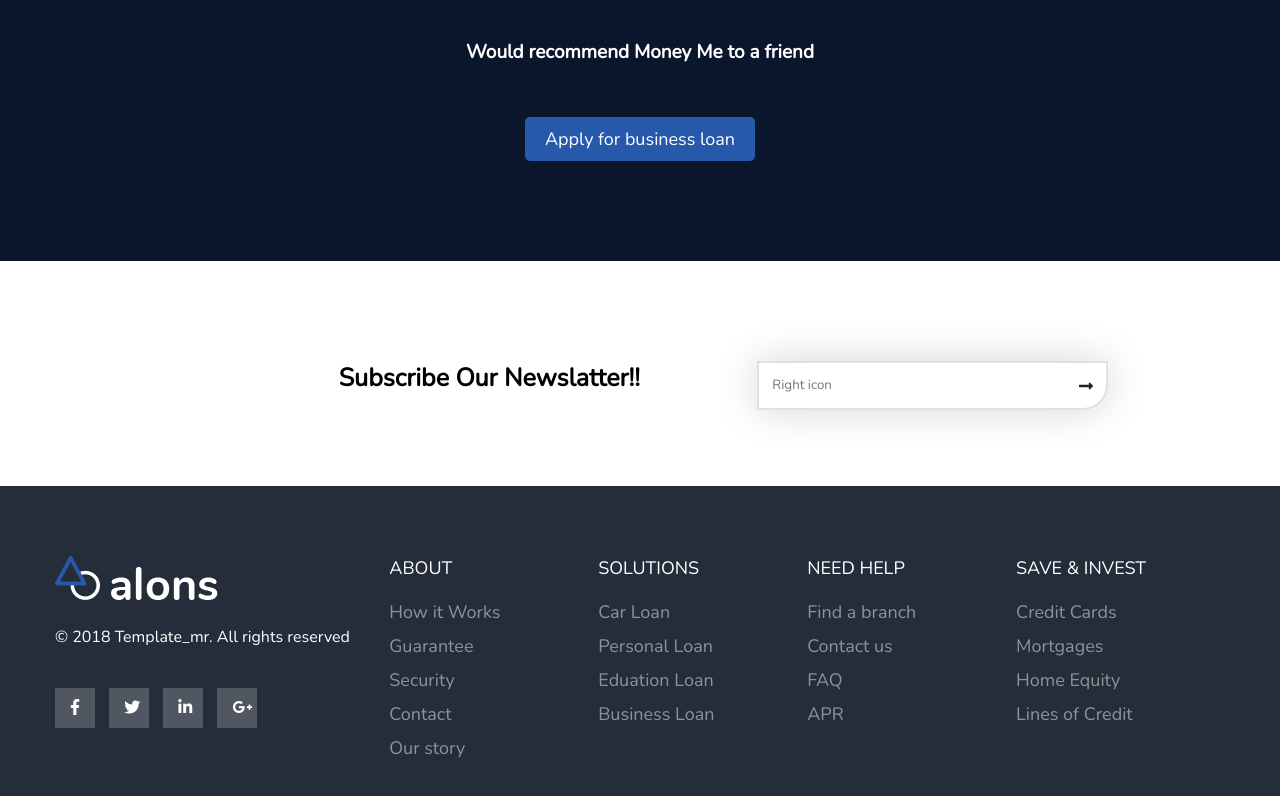
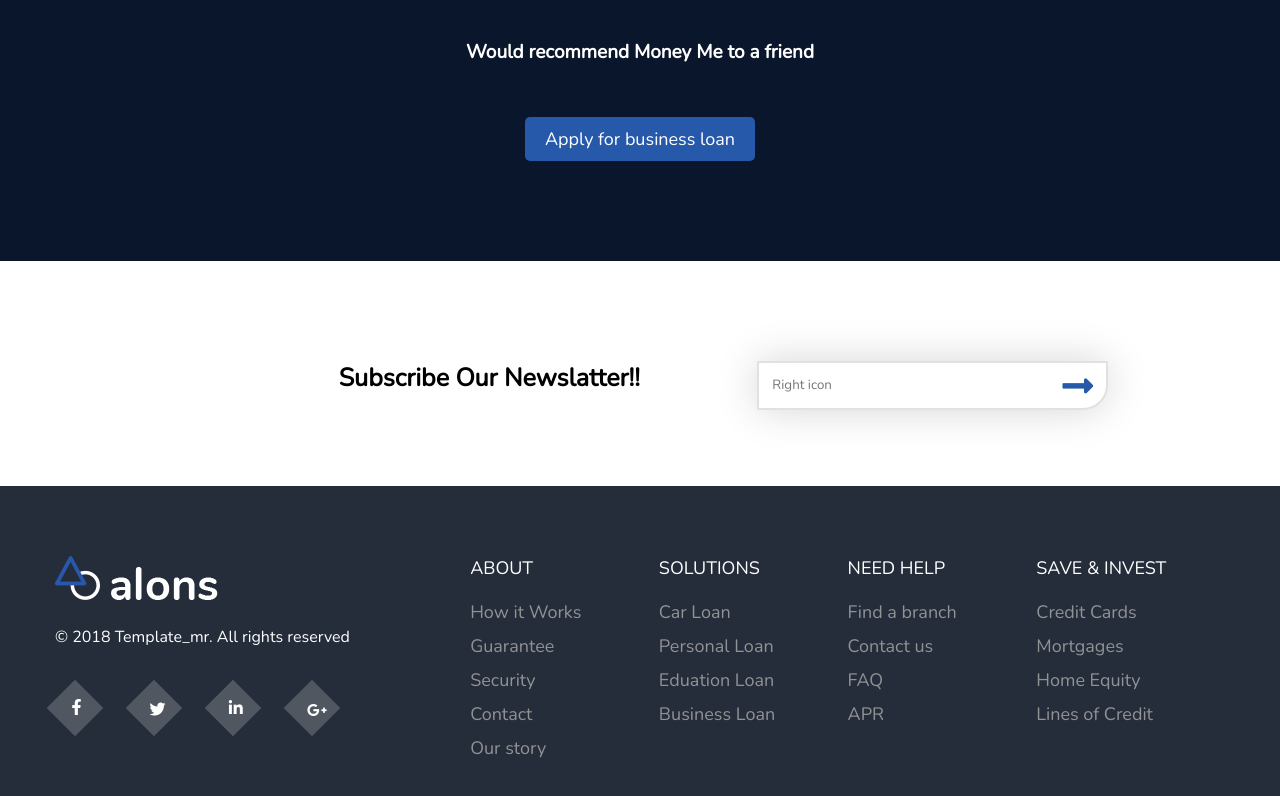
Before and after one commit to HashanLi94/TestUIApp, a plain HTML site: page index.html in a window 1280 px wide. Shown: the part 1919-2715 px from the top of the page. Drawn offline with nearby package versions, Linux system fonts and the light colour scheme.

Commit message:
update the footer

```diff
--- a/style.css
+++ b/style.css
@@ -511,12 +511,13 @@ input {
     padding-right: 35px !important;
 }
 .right-inner-addon i {
-  color: #222;
+  color: #2759ab;
   position: absolute;
   right: 120px;
   padding: 12px 12px;
   pointer-events: none;
-  top: 5px;
+  top: -5px;
+  font-size: 35px;
 }
 
 
@@ -558,11 +559,11 @@ ul {
   height: 40px;
   width: 40px;
   background-color: rgba(255, 255, 255, 0.2);
-  margin: 0 10px 10px 0;
   text-align: center;
-  line-height: 40px;
   color: #fff;
   margin-top: 40px;
+  transform: rotate(45deg);
+  margin-right: 35px;
 }
 
 .footer-col-1 p {
@@ -573,7 +574,7 @@ ul {
 }
 
 .flex-container > .footer-col-1 {
-  width: 40%;
+  width: 55%;
 }
 
 .flex-container > .footer-col {
@@ -581,10 +582,9 @@ ul {
 }
 
 a.social-icon:hover {
-  transform: rotate(45deg);
   background-color: #2759ab;
 }
 
-a.social-icon i:hover {
+a.social-icon i {
   transform: rotate(-45deg);
 }
```
